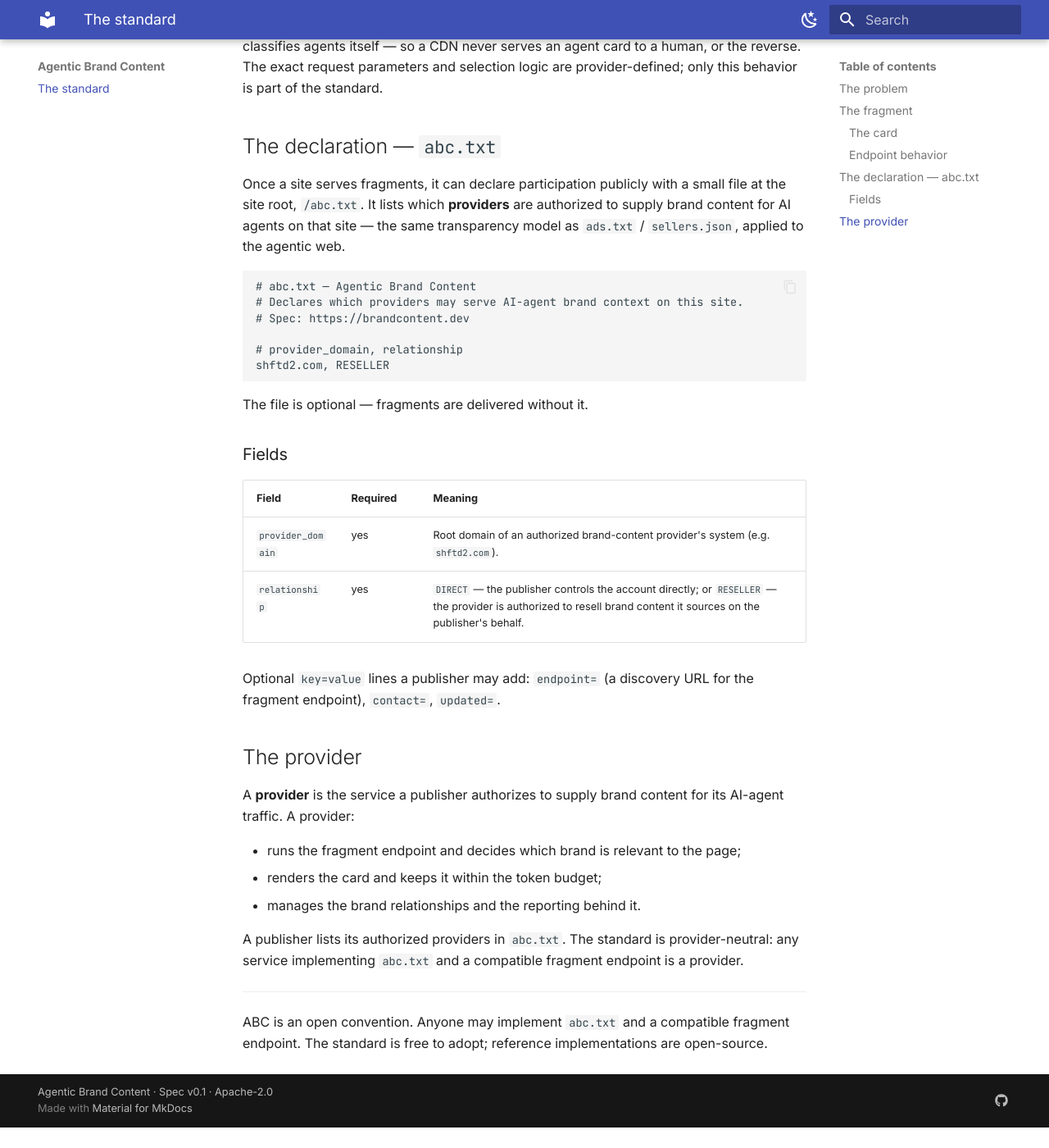
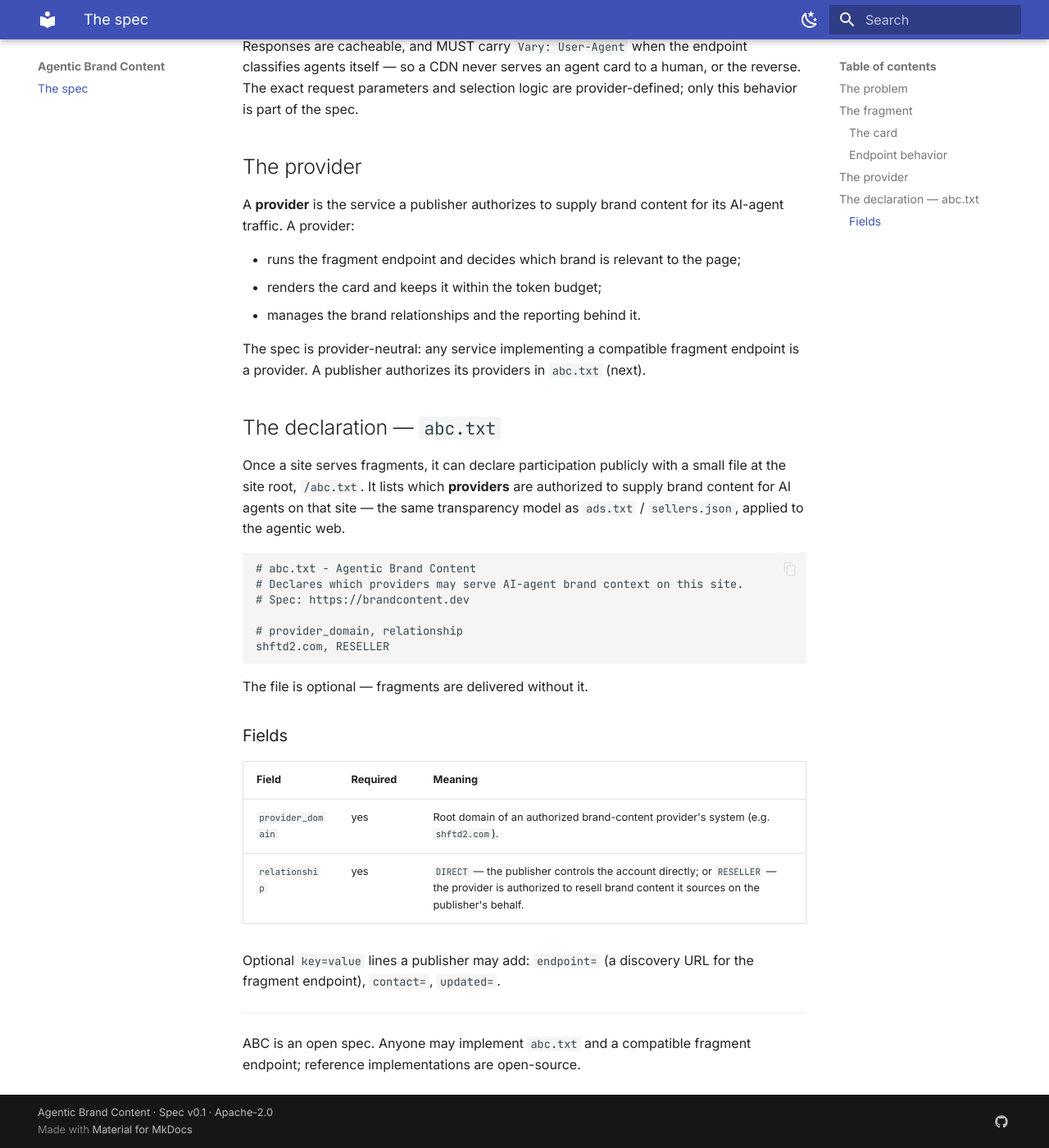
Before and after one commit to brandcontent-dev/spec, an MkDocs documentation site: the page built from docs/index.md, in a window 1280 px wide and 1400 px high, scrolled down 1642 px. Shown: the whole window at 82% size. Built offline with MkDocs 1.6.1 and Material for MkDocs 9.7.7, drawn with Linux system fonts in a browser that asks for light colours; before the commit the page ends 3017 px from its top, so only the background shows below that; some of the changed text lies outside the part shown.

Commit message:
Spec wording: provider before declaration, "spec" not "standard", ASCII abc.txt, honest mechanism.
- Reorder so "The provider" precedes "The declaration" — you understand
  what a provider is before the abc.txt that lists them.
- Call it a "spec", not a "standard" (incl. nav + site_description). At
  v0.1 with no external adopters, "standard" is presumptuous.
- abc.txt is now pure ASCII (the em-dash rendered as mojibake when the
  file is served as text/plain without a charset; a machine-readable
  declaration file should be ASCII-clean).
- Reword the mechanism line: ABC adds a small block of brand context —
  usually sponsored — alongside the page, rather than "a card the model
  can cite". Reflects what we actually do (additive, sponsored content).

Co-Authored-By: Claude Opus 4.7 (1M context) <noreply@anthropic.com>

````diff
--- a/docs/abc.txt
+++ b/docs/abc.txt
@@ -1,4 +1,4 @@
-# abc.txt — Agentic Brand Content
+# abc.txt - Agentic Brand Content
 # Declares which providers may serve AI-agent brand context on this site.
 # Spec: https://brandcontent.dev
 
--- a/docs/index.md
+++ b/docs/index.md
@@ -1,7 +1,7 @@
 # Agentic Brand Content
 
-**A declarative standard for publishers to serve structured brand context to AI
-agents — instead of giving their content away for free.**
+**A spec for publishers to serve structured brand context to AI agents — instead of
+giving their content away for free.**
 
 !!! info "Spec v0.1 · 2026-05-28"
     Early public draft. The format is usable today and open to feedback; details
@@ -66,17 +67,29 @@ page URL and the visitor's `User-Agent` — and returns:
 Responses are cacheable, and MUST carry `Vary: User-Agent` when the endpoint
 classifies agents itself — so a CDN never serves an agent card to a human, or the
 reverse. The exact request parameters and selection logic are provider-defined; only
-this behavior is part of the standard.
+this behavior is part of the spec.
+
+## The provider
+
+A **provider** is the service a publisher authorizes to supply brand content for its
+AI-agent traffic. A provider:
+
+- runs the fragment endpoint and decides which brand is relevant to the page;
+- renders the card and keeps it within the token budget;
+- manages the brand relationships and the reporting behind it.
+
+The spec is provider-neutral: any service implementing a compatible fragment endpoint
+is a provider. A publisher authorizes its providers in `abc.txt` (next).
 
 ## The declaration — `abc.txt`
 
-Once a site serves fragments, it can declare participation publicly with a small
-file at the site root, `/abc.txt`. It lists which **providers** are authorized to
-supply brand content for AI agents on that site — the same transparency model as
-`ads.txt` / `sellers.json`, applied to the agentic web.
+Once a site serves fragments, it can declare participation publicly with a small file
+at the site root, `/abc.txt`. It lists which **providers** are authorized to supply
+brand content for AI agents on that site — the same transparency model as `ads.txt` /
+`sellers.json`, applied to the agentic web.
 
 ```text
-# abc.txt — Agentic Brand Content
+# abc.txt - Agentic Brand Content
 # Declares which providers may serve AI-agent brand context on this site.
 # Spec: https://brandcontent.dev
 
@@ -96,20 +109,7 @@ The file is optional — fragments are delivered without it.
 Optional `key=value` lines a publisher may add: `endpoint=` (a discovery URL for the
 fragment endpoint), `contact=`, `updated=`.
 
-## The provider
-
-A **provider** is the service a publisher authorizes to supply brand content for its
-AI-agent traffic. A provider:
-
-- runs the fragment endpoint and decides which brand is relevant to the page;
-- renders the card and keeps it within the token budget;
-- manages the brand relationships and the reporting behind it.
-
-A publisher lists its authorized providers in `abc.txt`. The standard is
-provider-neutral: any service implementing `abc.txt` and a compatible fragment
-endpoint is a provider.
-
 ---
 
-ABC is an open convention. Anyone may implement `abc.txt` and a compatible fragment
-endpoint. The standard is free to adopt; reference implementations are open-source.
+ABC is an open spec. Anyone may implement `abc.txt` and a compatible fragment
+endpoint; reference implementations are open-source.
--- a/mkdocs.yml
+++ b/mkdocs.yml
@@ -1,5 +1,5 @@
 site_name: Agentic Brand Content
-site_description: A declarative standard for publishers to serve structured brand context to AI agents.
+site_description: A spec for publishers to serve structured brand context to AI agents.
 site_url: https://brandcontent.dev
 copyright: Agentic Brand Content · Spec v0.1 · Apache-2.0
 
@@ -39,4 +39,4 @@ extra:
       link: https://github.com/brandcontent-dev
 
 nav:
-  - The standard: index.md
+  - The spec: index.md
````
Also changed, not shown: other parts of docs/index.md (+3 -2 lines).
